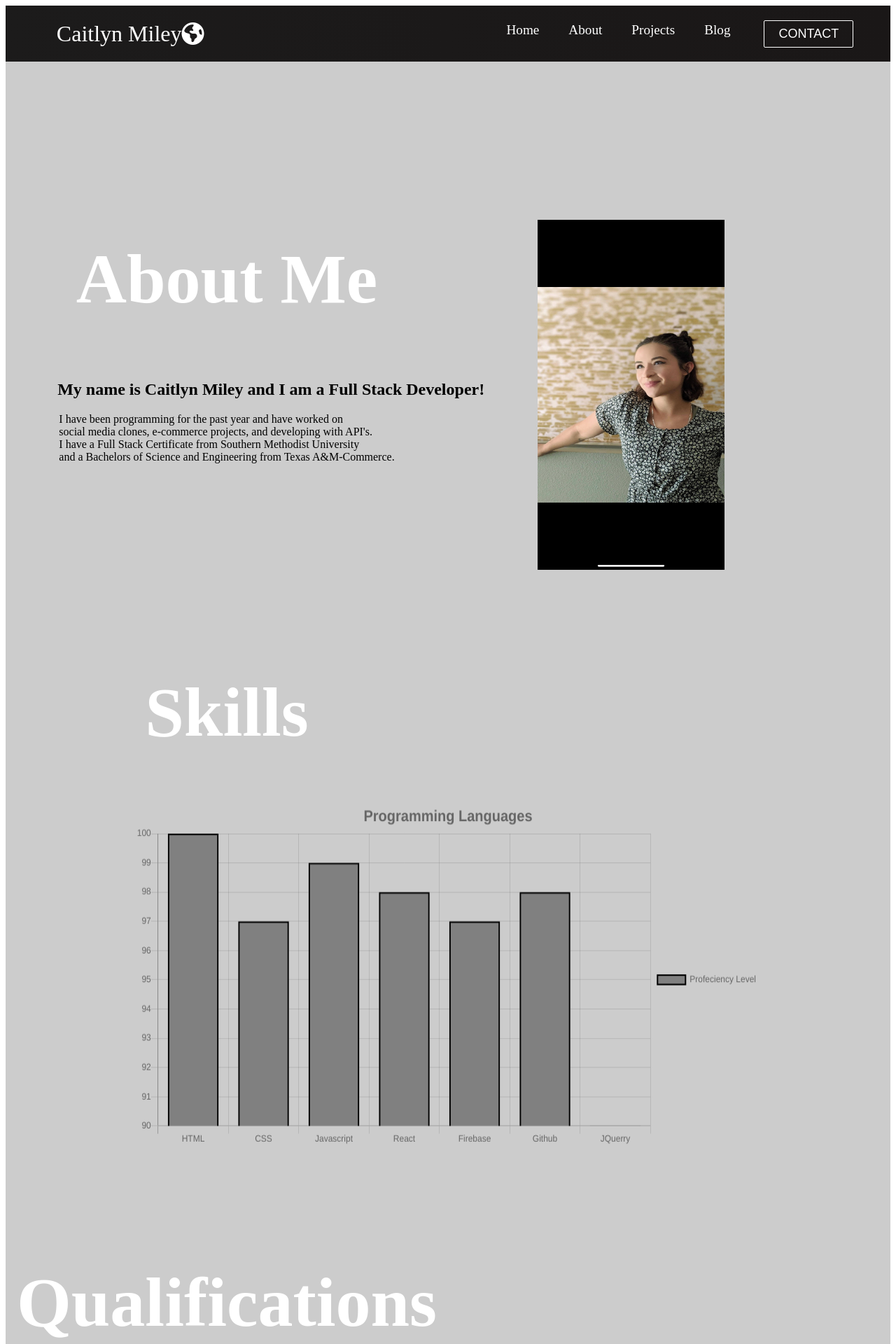
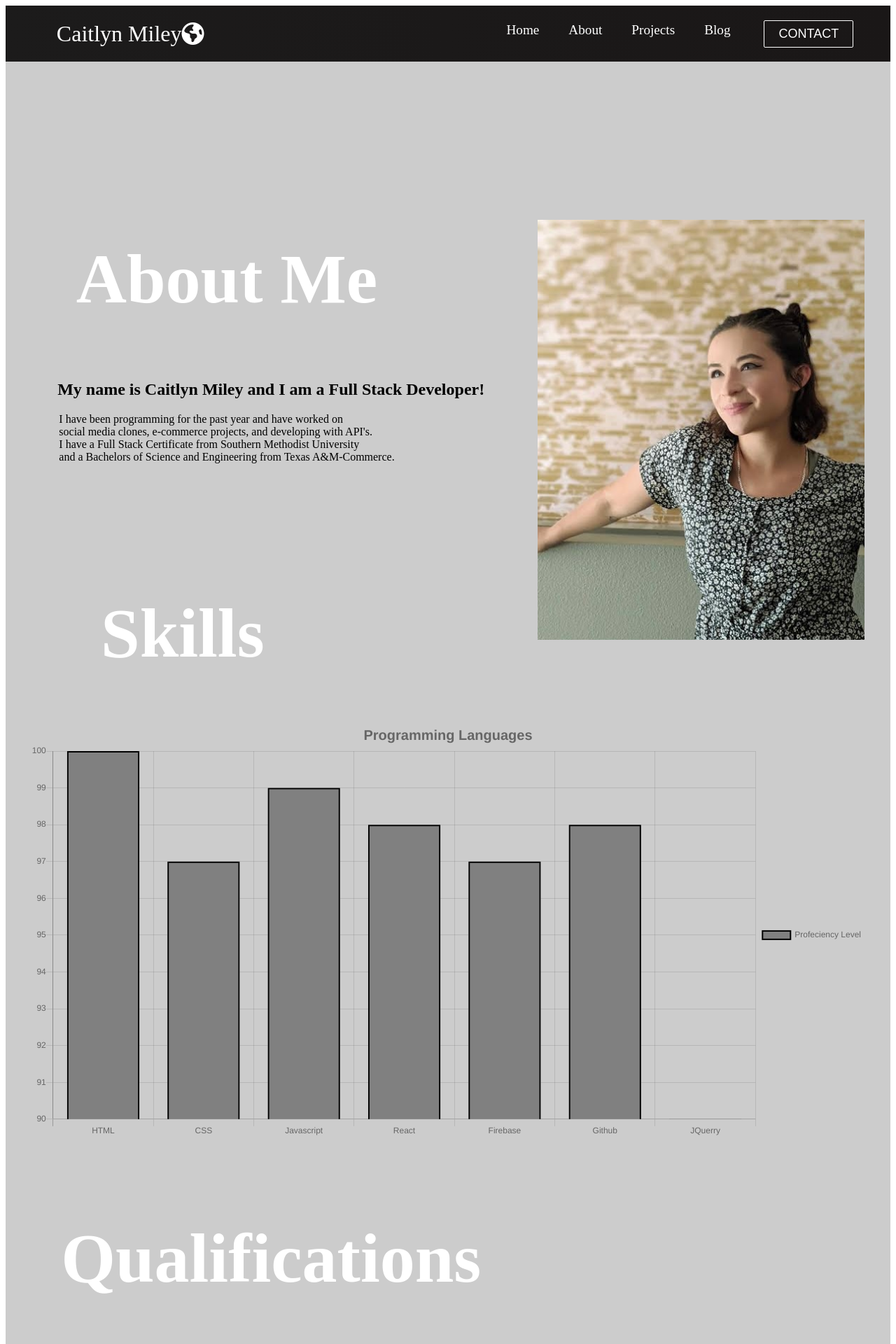
Before and after one commit to smilleeymilleey/website, a React (Create React App) app in the folder website-1/: page /services in a window 1280 px wide. Shown: the top 1920 px of the page at 70% size. Built offline with nearby package versions, Linux system fonts and the light colour scheme.

Commit message:
updated me image and rezied chart

```diff
--- a/website-1/src/components/AboutHero.css
+++ b/website-1/src/components/AboutHero.css
@@ -2,8 +2,8 @@
 position: absolute;
 padding-right:5px;
 padding-left: 10%;
-width: 400px;
-height: 500px;
+width: 600px;
+height: 600px;
 padding-top: 0;
 padding-bottom: -50%;
 
@@ -36,7 +36,3 @@ padding-right: 40%;
 .paragraph {
   padding-right: 50%;
 }
-
-.skillsHeader {
-  padding-right: 50%;
-}
--- a/website-1/src/components/AboutHero.js
+++ b/website-1/src/components/AboutHero.js
@@ -9,7 +9,7 @@ function AboutHero() {
   return (
     <div className='hero-container'>
       <section>
-        <img className="meinside" alt="me" src="meinside.jpg"></img>
+        <img className="meinside" alt="me" src="meinside1.jpg"></img>
       </section>
 
         <h1 className="welcome"> About Me</h1>
--- a/website-1/src/components/Qualifications.css
+++ b/website-1/src/components/Qualifications.css
@@ -73,6 +73,6 @@
   height: 400px;
 }
 
-.welcome {
-  padding-right: 50%;
+.welcomeQualify{
+  padding-right: 40%;
 }
--- a/website-1/src/components/Qualifications.js
+++ b/website-1/src/components/Qualifications.js
@@ -5,7 +5,7 @@ import './Qualifications.css';
 function Qualifications () {
   return (
     <div className="hero-container">
-      <h1 className='welcome'>Qualifications</h1>
+      <h1 className='welcomeQualify'>Qualifications</h1>
 
         <div class="row">
           <div class="column">
--- a/website-1/src/components/Skills.css
+++ b/website-1/src/components/Skills.css
@@ -1,14 +1,11 @@
-.skillsHeader {
-
-}
 
 
-
-.welcome {
-  padding-right: 50% !important;
+.welcomeSkills {
+  padding-right: 60% !important;
 }
 
 canvas.chartjs-render-monitor {
-  height: 500px !important;
-  width: 900px !important;
+  height: 600px !important;
+  width: 1200px !important;
+
 }
--- a/website-1/src/components/Skills.js
+++ b/website-1/src/components/Skills.js
@@ -23,7 +23,7 @@ export default class App extends React.Component {
     return (
 
       <div className="hero-container">
-        <h1 className="welcome"> Skills </h1>
+        <h1 className="welcomeSkills"> Skills </h1>
         <div className="graph">
 
         <Bar
```
Also changed, not shown: website-1/public/meinside1.jpg (added), 1 other file (tests, documents, lock files or other folders).
